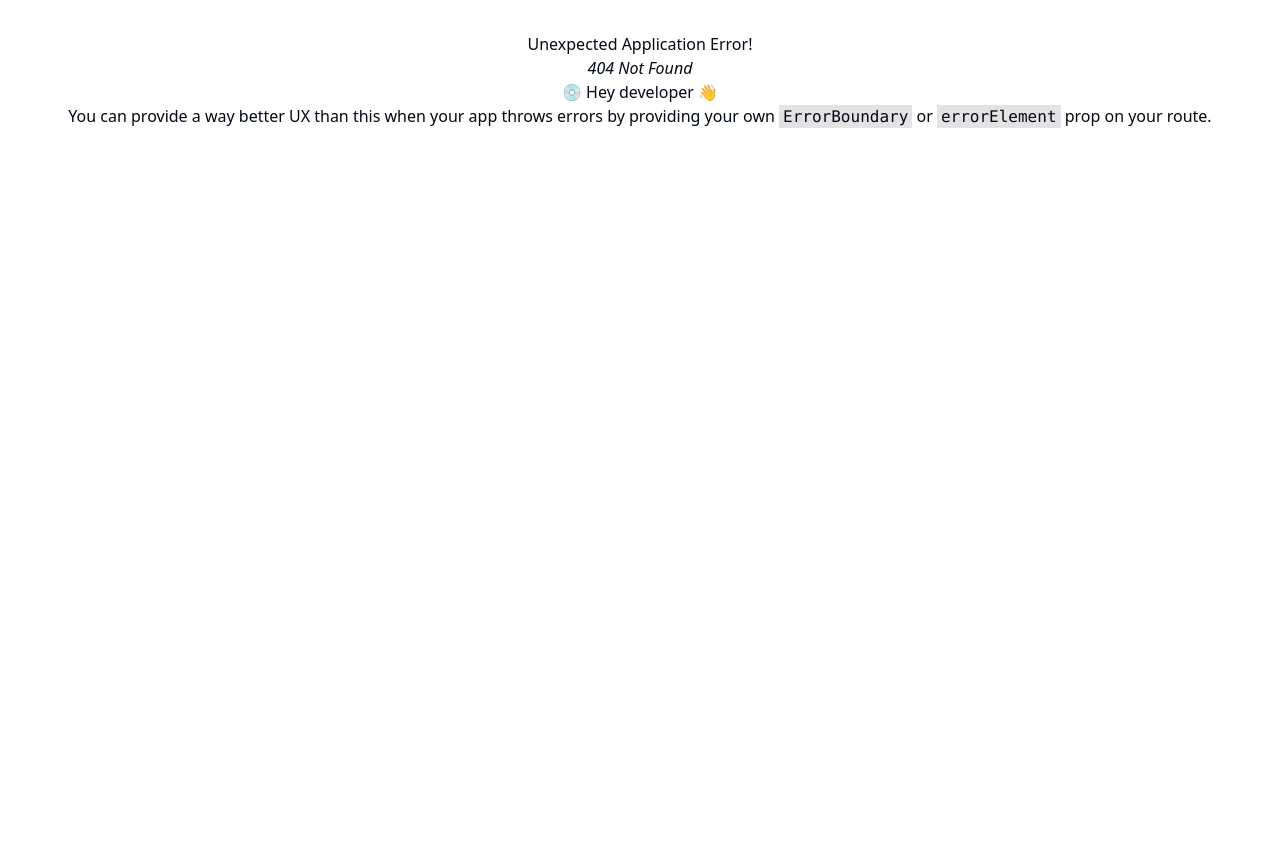
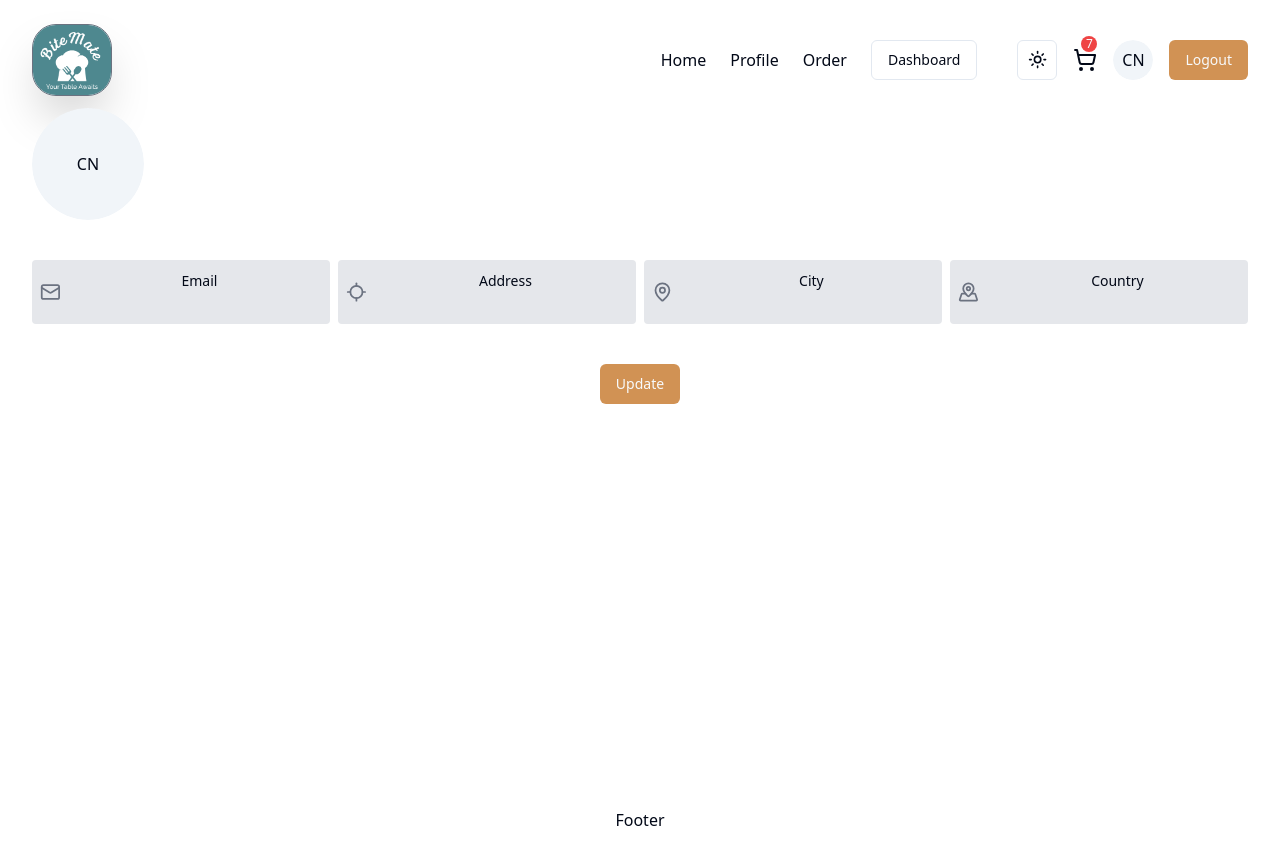
Before and after one commit to Zohaib336/FullStack_Restaurant_Website, a React (Vite) app in the folder client/: page /profile in a window 1280 px wide. Before the commit this address had no page. Before the commit the page ends 800 px from the top, so only its background shows below. Built offline with nearby package versions, Linux system fonts and the light colour scheme.

Commit message:
profile page build

```diff
--- a/client/src/App.tsx
+++ b/client/src/App.tsx
@@ -7,6 +7,7 @@
 import VerifyEmail from './auth/VerifyEmail'
 import HeroSection from './components/HeroSection'
 import MainLayout from './layout/MainLayout'
+import Profile from './components/Profile'
 
 const appRouter = createBrowserRouter([
 
@@ -17,6 +18,10 @@
       {
         path: "/",
         element: <HeroSection />
+      },
+      {
+        path: "/profile",
+        element: <Profile />
       },
     ]
   },
--- /dev/null
+++ b/client/src/components/Profile.tsx
@@ -0,0 +1,145 @@
+import { Loader2, LocateIcon, Mail, MapPin, MapPinnedIcon, Plus } from "lucide-react";
+import { Avatar, AvatarFallback, AvatarImage } from "./ui/avatar";
+import { FormEvent, useRef, useState } from "react";
+import { Input } from "./ui/input";
+import { Label } from "./ui/label";
+import { Button } from "./ui/button";
+
+const Profile = () => {
+
+    const [profileData, setProfileData] = useState({
+        fullname: "",
+        email: "",
+        address: "",
+        city: "",
+        country: "",
+        profilePicture: "",
+    });
+
+    const imageRef = useRef<HTMLInputElement | null>(null);
+
+    const [selectedProfilePicture, setSelectedProfilePicture] =
+        useState<string>("");
+    const loading = false;
+
+    const fileChangeHandler = (e: React.ChangeEvent<HTMLInputElement>) => {
+        const file = e.target.files?.[0];
+        if (file) {
+            const reader = new FileReader();
+            reader.onloadend = () => {
+                const result = reader.result as string;
+                setSelectedProfilePicture(result);
+                setProfileData((prevData) => ({
+                    ...prevData,
+                    profilePicture: result,
+                }));
+            };
+            reader.readAsDataURL(file);
+        }
+    };
+
+    const changeHandler = (e: React.ChangeEvent<HTMLInputElement>) => {
+        const { name, value } = e.target;
+        setProfileData({ ...profileData, [name]: value });
+    };
+
+    const updateProfileHandler = (e: FormEvent<HTMLFormElement>) => {
+        e.preventDefault();
+        // console.log(profileData);
+        // update profile api implimentatin start
+    };
+
+    return (
+        <form onSubmit={updateProfileHandler} className="max-w-7xl mx-auto my-5">
+            <div className="flex items-center justify-between">
+                <div className="flex items-center gap-2">
+                    <Avatar className="relative md:w-28 md:h-28 w-20 h-20">
+                        <AvatarImage src={selectedProfilePicture} />
+                        <AvatarFallback>CN</AvatarFallback>
+                        <input
+                            ref={imageRef}
+                            className="hidden"
+                            type="file"
+                            accept="image/*"
+                            onChange={fileChangeHandler}
+                        />
+                        <div
+                            onClick={() => imageRef.current?.click()}
+                            className="absolute inset-0 flex items-center justify-center opacity-0 hover:opacity-100 transition-opacity duration-300 bg-black bg-opacity-50 rounded-full cursor-pointer">
+                            <Plus className="text-white w-8 h-8" />
+                        </div>
+                    </Avatar>
+                    <Input
+                        type="text"
+                        name="fullname"
+                        value={profileData.fullname}
+                        onChange={changeHandler}
+                        className="font-bold text-2xl outline-none border-none focus-visible:ring-transparent"
+                    />
+                </div>
+            </div>
+            <div className="grid md:grid-cols-4 md:gap-2 gap-3 my-10">
+                <div className="flex items-center gap-4 rounded-sm p-2 bg-gray-200">
+                    <Mail className="text-gray-500" />
+                    <div className="w-full">
+                        <Label>Email</Label>
+                        <input
+                            name="email"
+                            value={profileData.email}
+                            onChange={changeHandler}
+                            className="w-full text-gray-600 bg-transparent focus-visible:ring-0 focus-visible:border-transparent outline-none border-none"
+                        />
+                    </div>
+                </div>
+                <div className="flex items-center gap-4 rounded-sm p-2 bg-gray-200">
+                    <LocateIcon className="text-gray-500" />
+                    <div className="w-full">
+                        <Label>Address</Label>
+                        <input
+                            name="address"
+                            value={profileData.address}
+                            onChange={changeHandler}
+                            className="w-full text-gray-600 bg-transparent focus-visible:ring-0 focus-visible:border-transparent outline-none border-none"
+                        />
+                    </div>
+                </div>
+                <div className="flex items-center gap-4 rounded-sm p-2 bg-gray-200">
+                    <MapPin className="text-gray-500" />
+                    <div className="w-full">
+                        <Label>City</Label>
+                        <input
+                            name="city"
+                            value={profileData.city}
+                            onChange={changeHandler}
+                            className="w-full text-gray-600 bg-transparent focus-visible:ring-0 focus-visible:border-transparent outline-none border-none"
+                        />
+                    </div>
+                </div>
+                <div className="flex items-center gap-4 rounded-sm p-2 bg-gray-200">
+                    <MapPinnedIcon className="text-gray-500" />
+                    <div className="w-full">
+                        <Label>Country</Label>
+                        <input
+                            name="country"
+                            value={profileData.country}
+                            onChange={changeHandler}
+                            className="w-full text-gray-600 bg-transparent focus-visible:ring-0 focus-visible:border-transparent outline-none border-none"
+                        />
+                    </div>
+                </div>
+            </div>
+            <div className="text-center">
+                {loading ? (
+                    <Button disabled className="bg-orange hover:bg-hoverOrange">
+                        <Loader2 className="mr-2 w-4 h-4 animate-spin" />
+                        Please wait
+                    </Button>
+                ) : (
+                    <Button type="submit" className="bg-orange hover:bg-hoverOrange">Update</Button>
+                )}
+            </div>
+        </form>
+    );
+};
+
+export default Profile;
--- /dev/null
+++ b/client/src/components/ui/label.tsx
@@ -0,0 +1,24 @@
+import * as React from "react"
+import * as LabelPrimitive from "@radix-ui/react-label"
+import { cva, type VariantProps } from "class-variance-authority"
+
+import { cn } from "@/lib/utils"
+
+const labelVariants = cva(
+  "text-sm font-medium leading-none peer-disabled:cursor-not-allowed peer-disabled:opacity-70"
+)
+
+const Label = React.forwardRef<
+  React.ElementRef<typeof LabelPrimitive.Root>,
+  React.ComponentPropsWithoutRef<typeof LabelPrimitive.Root> &
+    VariantProps<typeof labelVariants>
+>(({ className, ...props }, ref) => (
+  <LabelPrimitive.Root
+    ref={ref}
+    className={cn(labelVariants(), className)}
+    {...props}
+  />
+))
+Label.displayName = LabelPrimitive.Root.displayName
+
+export { Label }
```
